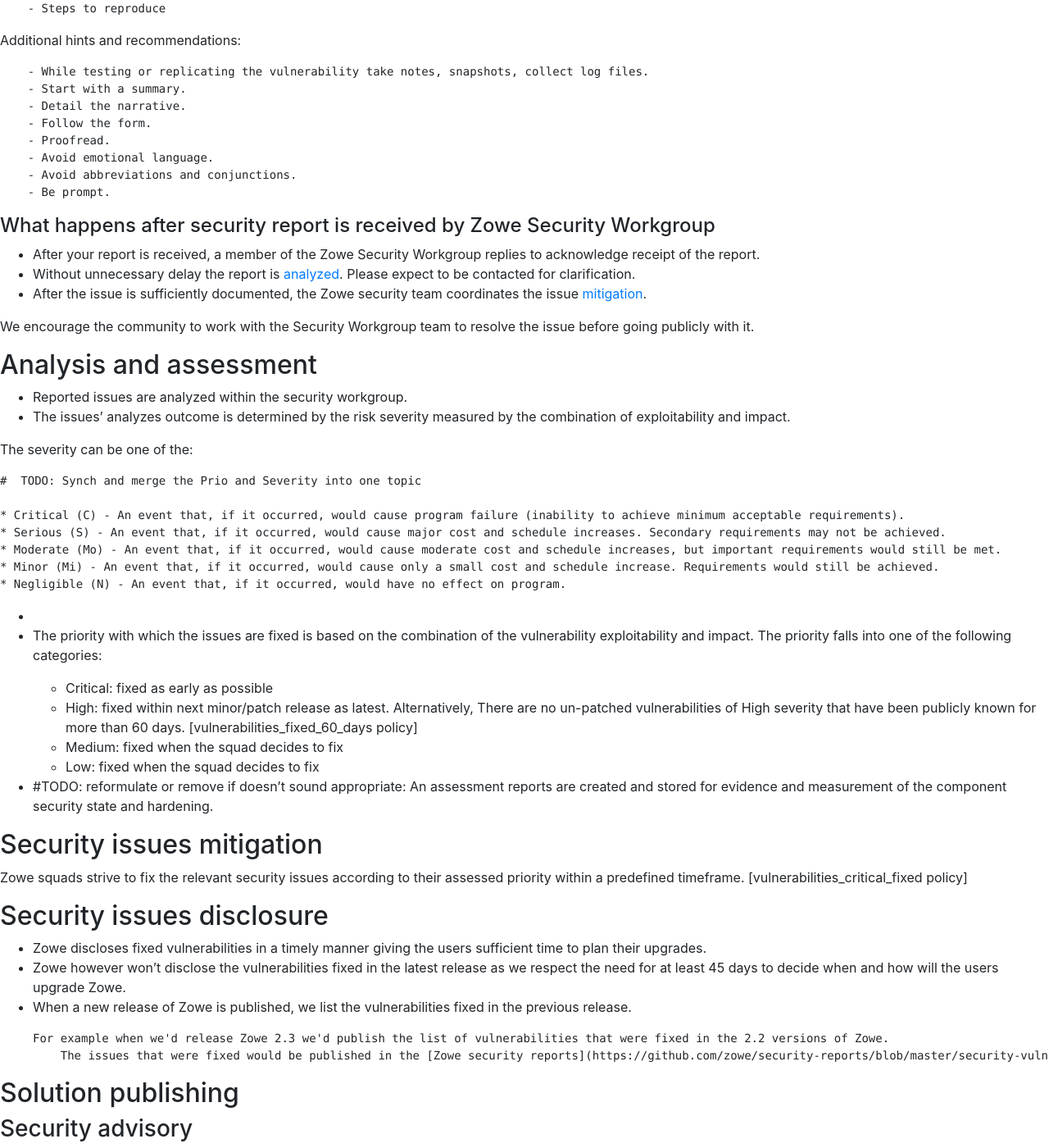
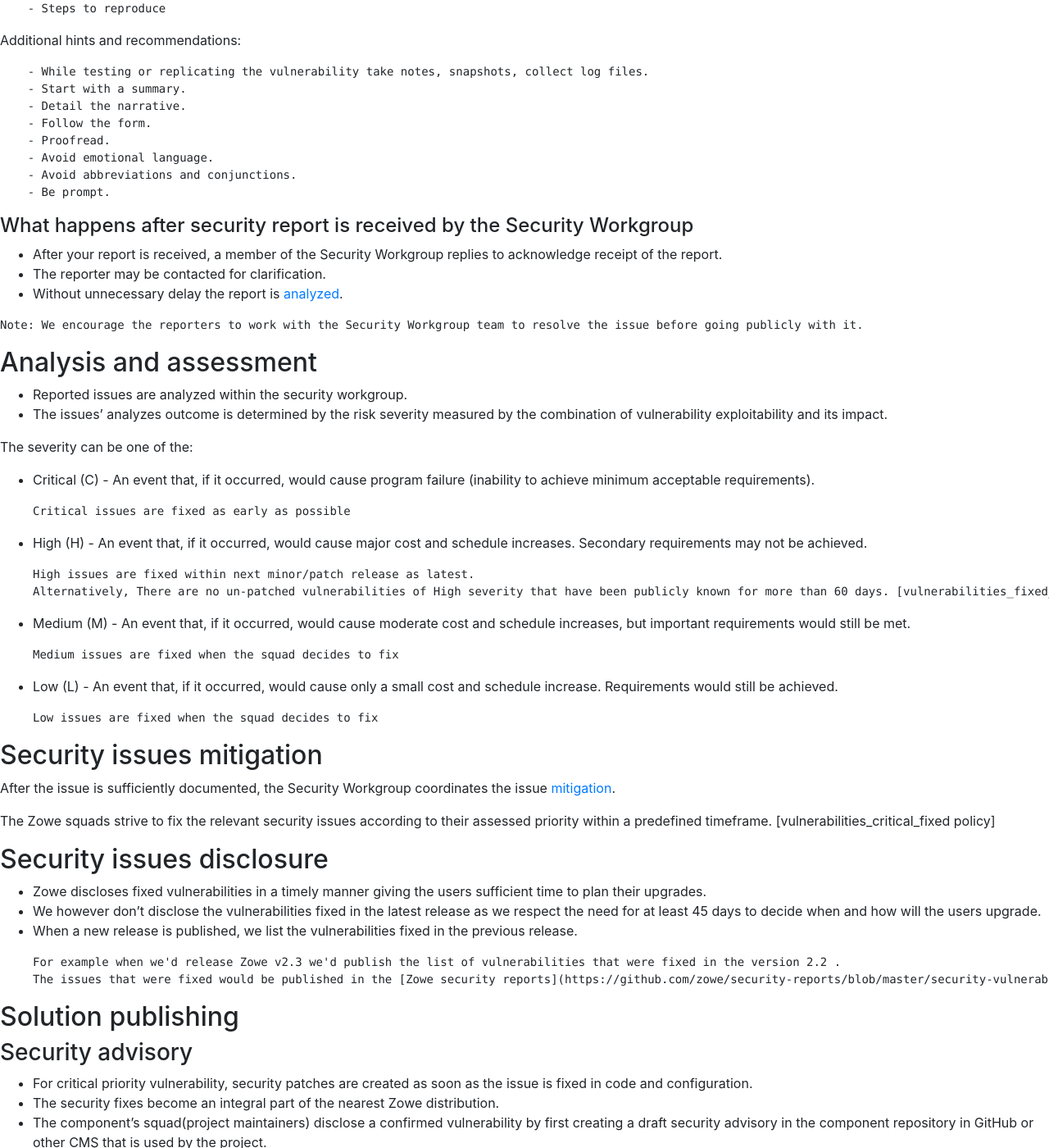
Before and after one commit to zowe/zowe.github.io, a Jekyll site: the page built from security.md, in a window 1280 px wide and 1400 px high, scrolled down 1971 px. Shown: the whole window at 82% size. Built offline with Jekyll 4.4.1, drawn with Linux system fonts in a browser that asks for light colours; our own code applies the rules of GitHub Pages for plain Markdown files; some of the changed text lies outside the part shown.

Commit message:
Process workgroup notes from 7.6

`````diff
--- a/security.md
+++ b/security.md
@@ -2,16 +2,16 @@
 <!-- Copyright Contributors to the Zowe project. -->
 <!-- # Zowe Security Policy-->
 
-# Zowe Respond to Vulnerabilities Policy
+# Respond to Vulnerabilities Policy
 <!--<div style="display:none" hidden>(Zowe-SSDP-SDLC ID: ZSSD-LP:RV)</div>-->
 
-This Respond to Vulnerability Policy governs how Zowe handles vulnerabilities identification, mitigation and disclosure.
+The Policy governs how Zowe handles vulnerabilities identification, mitigation and disclosure.
 
 Our policy is based on the <a href="https://en.wikipedia.org/wiki/Coordinated_vulnerability_disclosure">Coordinated Vulnerability Disclosure (CVD) Policy</a>
 which is also adopted by many other organizations, <a href="https://www.cisa.gov/coordinated-vulnerability-disclosure-process">CISA</a> and <a href="https://www.etsi.org/standards/coordinated-vulnerability-disclosure">ETSI</a> among them.
 Zowe adapts the following 5 CVD topics used to declare complete set of requirements:
 * [Security issues identification](#Security-issues-identification) <!-- <span style="display:none">(Zowe-SSDP-SDLC #ID: ZSSD-LP:RV-ICV-PVM)</span> -->
-* [Security issues analysis and assessment](#Security-issues-analysis-and-assessment)
+* [Security issues analysis and assessment](#Analysis-and-assessment)
 * [Security issues mitigation](#Security-issues-mitigation)
 * [Security issues disclosure](#Security-issues-disclosure) <!-- <span style="display:none">(Zowe-SSDP-SDLC #ID: ZSSD-LP:RV-ICV-VDR)</span> -->
 * [Solution publishing](#Solution-publishing)
@@ -19,17 +19,17 @@
 The topics listed above contain sets of applicable requirements. Where appropriate the fulfilment of these requirements may be governed by internal processes and guidance.
 In such cases, a detailed description of the corresponding processes and guidance is provided in separate documents.
 
-The main participants in the CVD related processes are:
-* Zowe Security Workgroup
-* Zowe squads
-* External researchers and reporters
-
-Each requirement listed under the individual topics may be a responsibility of a single participant
-or the responsibilities could be split between multiple participants as described where appropriate.
-
     NOTE: Wherever appropriate the policy requirements are mapped to the NIST SSDF Respond to Vulnerabilities (RV) Best practices - see https://csrc.nist.gov/publications/detail/sp/800-218/final
           and/or to the Open Source Security Foundation (OpenSSF) Best Practices] - see https://openssf.org/ (former Core Infrastructure Iniitative) - see https://www.coreinfrastructure.org/.
           The mappings are part of this document but are provided as comments and those are not rendered in the markdown viewer.
+
+The individual requirements corresponding to the topics listed above may be a responsibility of a single participant
+or the responsibilities could be split between multiple cooperating participants.
+
+The main participants in the CVD related processes are:
+* The Zowe Security Workgroup
+* The Zowe squads
+* External researchers and reporters
 
 ## Security issues identification
 <!-- <span style="display:none" hidden>(Zowe-SSDP-SDLC - #ID: ZSSD-LP:RV-ICV)</span> -->
@@ -43,7 +43,7 @@
 * The security architecture of all Zowe components is reviewed by the Security Workgroup.
 * The squads perform internal security code review of newly implemented features and other security related code changes.
 * The code reviews are performed by squad members other than the individuals who created the code.
-* The squads continuously perform security testing of their components' code and configuration for security issues.
+* The squads continuously perform security testing for security issues in their components' code and configuration.
 * A full penetration testing is performed by the Security Workgroup before each major release.
 
 ### Vulnerability monitoring</h3>
@@ -111,13 +111,13 @@
     - Be prompt.
 ````
 
-#### What happens after security report is received by Zowe Security Workgroup
-* After your report is received, a member of the Zowe Security Workgroup replies to acknowledge receipt of the report.
-* Without unnecessary delay the report is [analyzed](Security-issues-analysis-and_assessment). Please expect to be contacted for clarification.
-* After the issue is sufficiently documented, the Zowe security team coordinates the issue [mitigation](#Security-issues-mitigation).
+#### What happens after security report is received by the Security Workgroup
+* After your report is received, a member of the Security Workgroup replies to acknowledge receipt of the report.
+* The reporter may be contacted for clarification.
+* Without unnecessary delay the report is [analyzed](Analysis-and_assessment).
 
 <!-- **IMPORTANT:**  Please do not file a public issue [disclosing vulnerabilities](#Security-issues-disclosure) as this may be misused by violent attackers. -->
-We encourage the community to work with the Security Workgroup team to resolve the issue before going publicly with it.
+    Note: We encourage the reporters to work with the Security Workgroup team to resolve the issue before going publicly with it.
 
 ## Analysis and assessment
 <!--
@@ -127,37 +127,47 @@
 -->
 
 * Reported issues are analyzed within the security workgroup.<br/>
-* The issues' analyzes outcome is determined by the risk severity measured by the combination of exploitability and impact.
+* The issues' analyzes outcome is determined by the risk severity measured by the combination of vulnerability exploitability and its impact.
 
 The severity can be one of the:
 
-    #  TODO: Synch and merge the Prio and Severity into one topic
+  * Critical (C) - An event that, if it occurred, would cause program failure (inability to achieve minimum acceptable requirements).
 
-    * Critical (C) - An event that, if it occurred, would cause program failure (inability to achieve minimum acceptable requirements).
-    * Serious (S) - An event that, if it occurred, would cause major cost and schedule increases. Secondary requirements may not be achieved.
-    * Moderate (Mo) - An event that, if it occurred, would cause moderate cost and schedule increases, but important requirements would still be met.
-    * Minor (Mi) - An event that, if it occurred, would cause only a small cost and schedule increase. Requirements would still be achieved.
-    * Negligible (N) - An event that, if it occurred, would have no effect on program.
+        Critical issues are fixed as early as possible
 
-*
-* The priority with which the issues are fixed is based on the combination of the vulnerability exploitability and impact.
-    The priority falls into one of the following categories:
+  * High (H) - An event that, if it occurred, would cause major cost and schedule increases. Secondary requirements may not be achieved.
 
-    * Critical: fixed as early as possible
-    * High: fixed within next minor/patch release as latest.
-      Alternatively, There are no un-patched vulnerabilities of High severity that have been publicly known for more than 60 days. [vulnerabilities_fixed_60_days policy]
-    * Medium: fixed when the squad decides to fix
-    * Low: fixed when the squad decides to fix
+        High issues are fixed within next minor/patch release as latest.
+        Alternatively, There are no un-patched vulnerabilities of High severity that have been publicly known for more than 60 days. [vulnerabilities_fixed_60_days policy]
 
-* #TODO: reformulate or remove if doesn't sound appropriate: An assessment reports are created and stored for evidence and measurement of the component security state and hardening.
+  * Medium (M) - An event that, if it occurred, would cause moderate cost and schedule increases, but important requirements would still be met.
+
+        Medium issues are fixed when the squad decides to fix
+
+  * Low (L) - An event that, if it occurred, would cause only a small cost and schedule increase. Requirements would still be achieved.
+
+        Low issues are fixed when the squad decides to fix
+
+<!--
+  * The priority with which the issues are fixed is based on the combination of the vulnerability exploitability and impact.
+      The priority falls into one of the following categories:
+
+      * Critical: fixed as early as possible
+      * High: fixed within next minor/patch release as latest.
+        Alternatively, There are no un-patched vulnerabilities of High severity that have been publicly known for more than 60 days. [vulnerabilities_fixed_60_days policy]
+      * Medium: fixed when the squad decides to fix
+      * Low: fixed when the squad decides to fix
+-->
 
 ## Security issues mitigation
+
+ After the issue is sufficiently documented, the Security Workgroup coordinates the issue [mitigation](#Security-issues-mitigation).
 <!--
     <span style="display:none">(Zowe-SSDP-SDLC #ID: ZSSD-LP:RV-ARV)</span>
     <span style="display:none">(NIST-SSF #REF: SSF-A.4.2-B)</span>
 -->
 
-Zowe squads strive to fix the relevant security issues according to their assessed priority within a predefined timeframe. [vulnerabilities_critical_fixed policy]
+The Zowe squads strive to fix the relevant security issues according to their assessed priority within a predefined timeframe. [vulnerabilities_critical_fixed policy]
 
 <!--
     <span style="display:none">(NIST-SSF #REF: SSF-A.4.1-B)</span>
@@ -166,16 +176,16 @@
 ## Security issues disclosure
 
 * Zowe discloses fixed vulnerabilities in a timely manner giving the users sufficient time to plan their upgrades.
-* Zowe however won't disclose the vulnerabilities fixed in the latest release as we respect the need for at least 45 days to decide when and how will the users upgrade Zowe.
-* When a new release of Zowe is published, we list the vulnerabilities fixed in the previous release.
+* We however don't disclose the vulnerabilities fixed in the latest release as we respect the need for at least 45 days to decide when and how will the users upgrade.
+* When a new release is published, we list the vulnerabilities fixed in the previous release.
 
-      For example when we'd release Zowe 2.3 we'd publish the list of vulnerabilities that were fixed in the 2.2 versions of Zowe.
-          The issues that were fixed would be published in the [Zowe security reports](https://github.com/zowe/security-reports/blob/master/security-vulnerabilities.md) repository listing.
+      For example when we'd release Zowe v2.3 we'd publish the list of vulnerabilities that were fixed in the version 2.2 .
+      The issues that were fixed would be published in the [Zowe security reports](https://github.com/zowe/security-reports/blob/master/security-vulnerabilities.md) repository listing.
 
 ## Solution publishing
 ### Security advisory
 * For critical priority vulnerability, security patches are created as soon as the issue is fixed in code and configuration.
-* The security fixes become an integral part of the nearest next Zowe distribution.
+* The security fixes become an integral part of the nearest Zowe distribution.
 * The component's squad(project maintainers) disclose a confirmed vulnerability by first creating a draft security advisory in the component repository in GitHub or other CMS that is used by the project.
 
 
@@ -192,7 +202,7 @@
 * Publishing component specific advisories in the corresponding component GitHub repository Security page.
 
 
-    For example you can find the Zowe API Mediation Layer related security advisories here: https://github.com/zowe/api-layer/security/advisories
+    For example you can find the API Mediation Layer related security advisories here: https://github.com/zowe/api-layer/security/advisories
 * Notification to Zowe users who explicitly signed in for receiving security alerts and advisories.
 
           #TODO: Subscribe to the mailing lists or apply using  form to apply???
`````
Also changed, not shown: other parts of security.md (+1 -1 lines).
